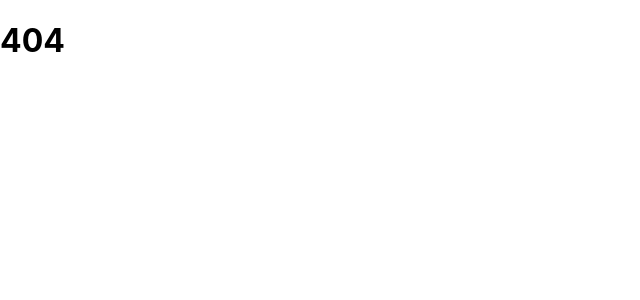
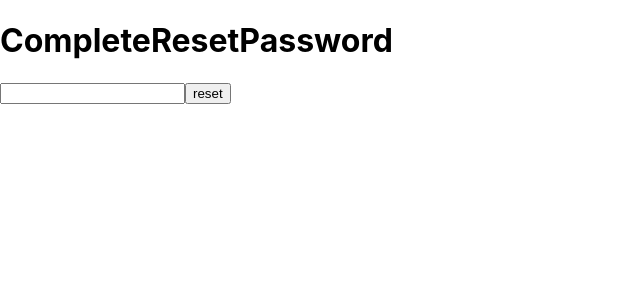
Before and after one commit to noorah15/w09d05, a React (Create React App) app: page /user/completeResetPassword/1 in a window 1280 px wide. Shown: the top 300 px of the page, without its empty margins (0-640 px from the left). Built offline with nearby package versions, Linux system fonts and the light colour scheme.

Commit message:
add forget password

```diff
--- a/src/App.js
+++ b/src/App.js
@@ -6,6 +6,8 @@ import Allpage from "./components/Allpage";
 import Header from "./components/Header";
 import Home from "./components/Home";
 import ShowComments from "./components/ShowComments";
+import CompleteResetPassword from "./components/CompleteResetPassword";
+import ResetPass from "./components/ResetPass";
 import { login2, logout2 } from "./reducers/login";
 import { useDispatch, useSelector } from "react-redux";
 import { Route, Routes, useNavigate } from "react-router-dom";
@@ -15,6 +17,13 @@ function App() {
     <>
       <Routes>
         <Route exact path="/" element={<Home />} />
+        <Route exact path="/reset-pass" element={<ResetPass />} />
+        <Route
+          exact
+          path="user/completeResetPassword/:id"
+          element={<CompleteResetPassword />}
+        />
+
         <Route exact path="/showComments/:id" element={<ShowComments />} />
         <Route
           exact
--- /dev/null
+++ b/src/components/CompleteResetPassword/index.js
@@ -0,0 +1,33 @@
+import React, { useState, useEffect } from "react";
+import axios from "axios";
+import { useNavigate, useParams } from "react-router-dom";
+
+export default function CompleteResetPassword() {
+  const [password, setPassword] = useState("");
+  const navigate = useNavigate();
+  const { id } = useParams();
+
+  const reset = async () => {
+    const result = await axios.post(
+      `${process.env.REACT_APP_BASE_URL}/user/completeResetPassword/${id}`,
+      { id, password }
+    );
+    console.log(result);
+
+    //navigate(`/`);
+  };
+
+  return (
+    <div>
+      <h1>CompleteResetPassword</h1>
+
+      <input
+        type="password"
+        name="password"
+        onChange={(e) => setPassword(e.target.value)}
+      />
+
+      <button onClick={() => reset()}> reset </button>
+    </div>
+  );
+}
--- a/src/components/Home/index.js
+++ b/src/components/Home/index.js
@@ -34,7 +34,7 @@ export default function Home() {
           <br />
           <br />
 
-          <GoogleLogin2 />
+          {/* <GoogleLogin2 /> */}
         </>
       ) : (
         <>
--- a/src/components/Login/index.js
+++ b/src/components/Login/index.js
@@ -2,6 +2,7 @@ import React, { useState, useEffect } from "react";
 import axios from "axios";
 import { login2 } from "./../../reducers/login";
 import { useDispatch, useSelector } from "react-redux";
+import { Link } from "react-router-dom";
 
 export default function Login() {
   const [usernameOrEmail, setUsernameOrEmail] = useState("");
@@ -50,6 +51,8 @@ export default function Login() {
       />
 
       <button onClick={() => login()}> login </button>
+
+      <Link to="/reset-pass">reset-pass</Link>
     </div>
   );
 }
--- /dev/null
+++ b/src/components/ResetPass/index.js
@@ -0,0 +1,32 @@
+import React, { useState, useEffect } from "react";
+import axios from "axios";
+import { useNavigate } from "react-router-dom";
+
+export default function ResetPass() {
+  const [email, setEmail] = useState("");
+  const navigate = useNavigate();
+
+  const reset = async () => {
+    const result = await axios.post(
+      `${process.env.REACT_APP_BASE_URL}/user/resetPassword`,
+      { email }
+    );
+    console.log(result);
+
+    //navigate(`/`);
+  };
+
+  return (
+    <div>
+      <h1>ResetPass</h1>
+
+      <input
+        type="email"
+        name="email"
+        onChange={(e) => setEmail(e.target.value)}
+      />
+
+      <button onClick={() => reset()}> reset </button>
+    </div>
+  );
+}
```
